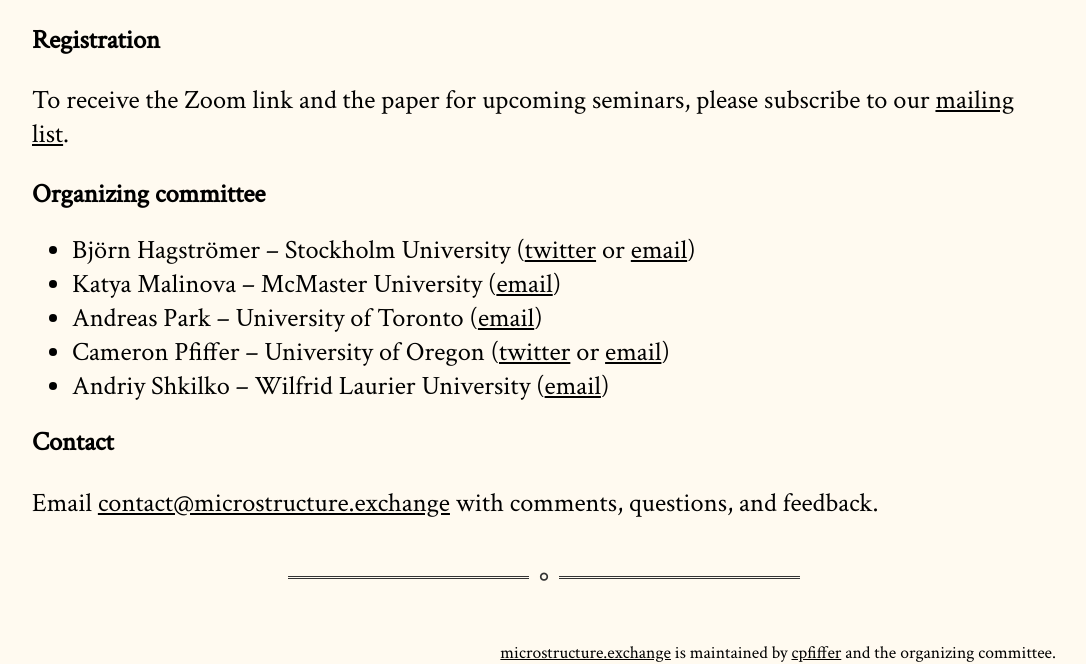
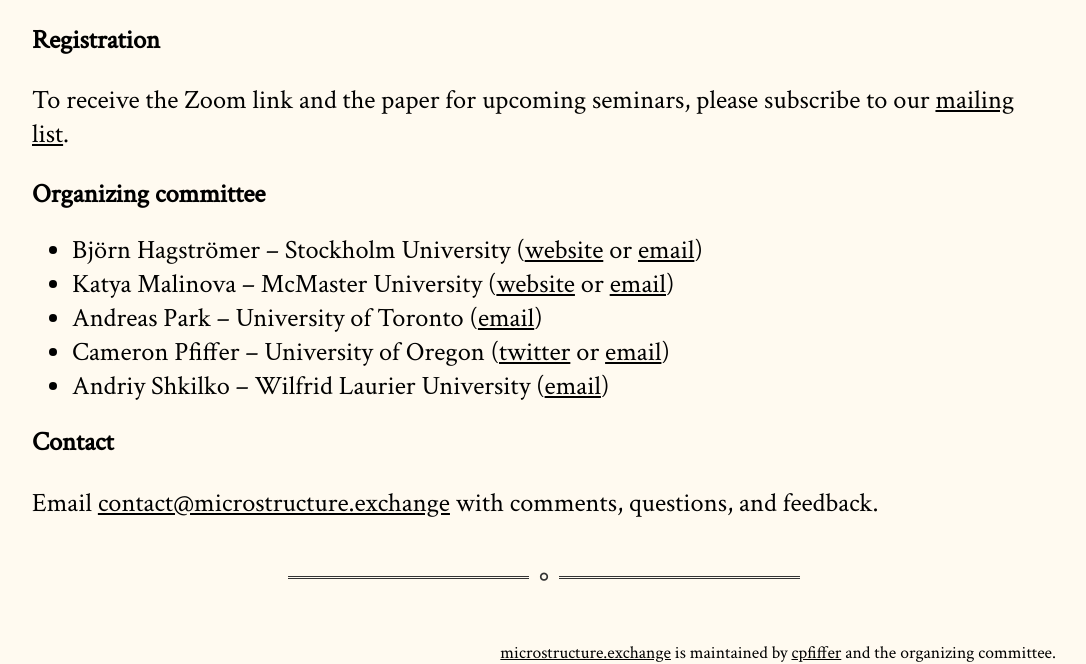
Before and after one commit to cpfiffer/microstructure.exchange, a Jekyll site: the page built from index.md, in a window 1280 px wide and 900 px high, scrolled down 1159 px, cut to the strip 236-900 px from the top of the window. Shown: the whole strip, without its empty margins (96-1182 px from the left). Built offline with Jekyll 4.4.1, drawn with Linux system fonts in a browser that asks for light colours; some web fonts are replaced.

Commit message:
add Katya/Bjorn website links

```diff
--- a/index.md
+++ b/index.md
@@ -26,8 +26,8 @@ To receive the Zoom link and the paper for upcoming seminars, please subscribe t
 
 ## Organizing committee
 
-- Björn Hagströmer -- Stockholm University ([twitter](https://twitter.com/bjornhagstromer) or [email](mailto:bjh@sbs.su.se))
-- Katya Malinova -- McMaster University ([email](mailto:malinovk@mcmaster.ca))
+- Björn Hagströmer -- Stockholm University ([website](https://hagstromer.org/) or [email](mailto:bjh@sbs.su.se))
+- Katya Malinova -- McMaster University ([website](https://sites.google.com/site/katyamalinova/) or [email](mailto:malinovk@mcmaster.ca))
 - Andreas Park -- University of Toronto ([email](mailto:andreas.park@rotman.utoronto.ca))
 - Cameron Pfiffer -- University of Oregon ([twitter](https://twitter.com/cameron_pfiffer) or [email](mailto:cpfiffer@uoregon.edu))
 - Andriy Shkilko -- Wilfrid Laurier University ([email](ashkilko@wlu.ca))
```
